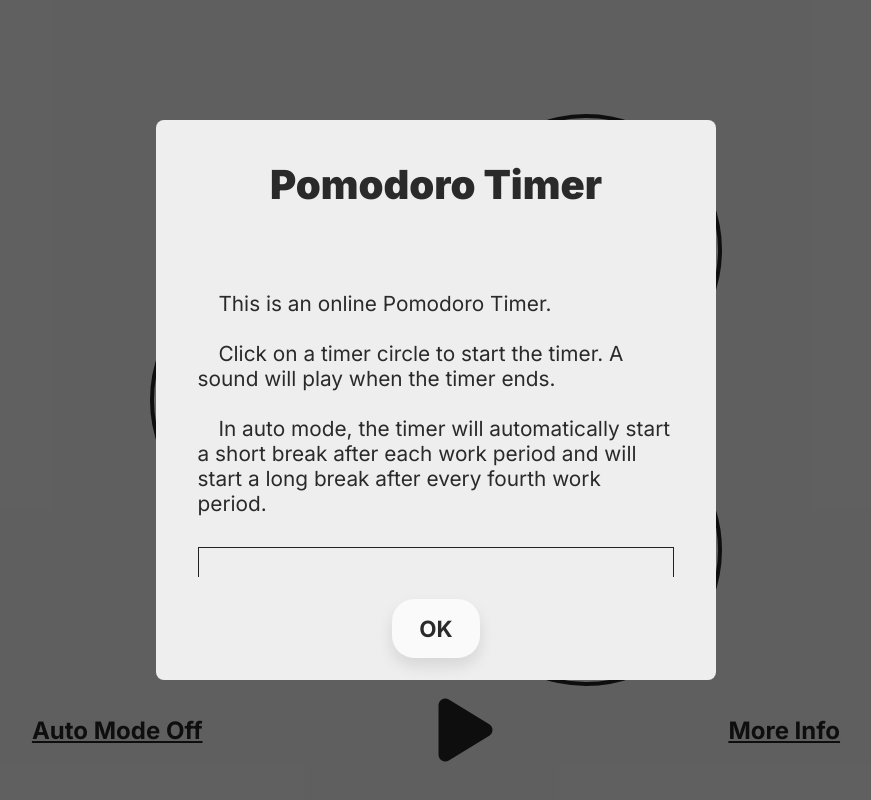
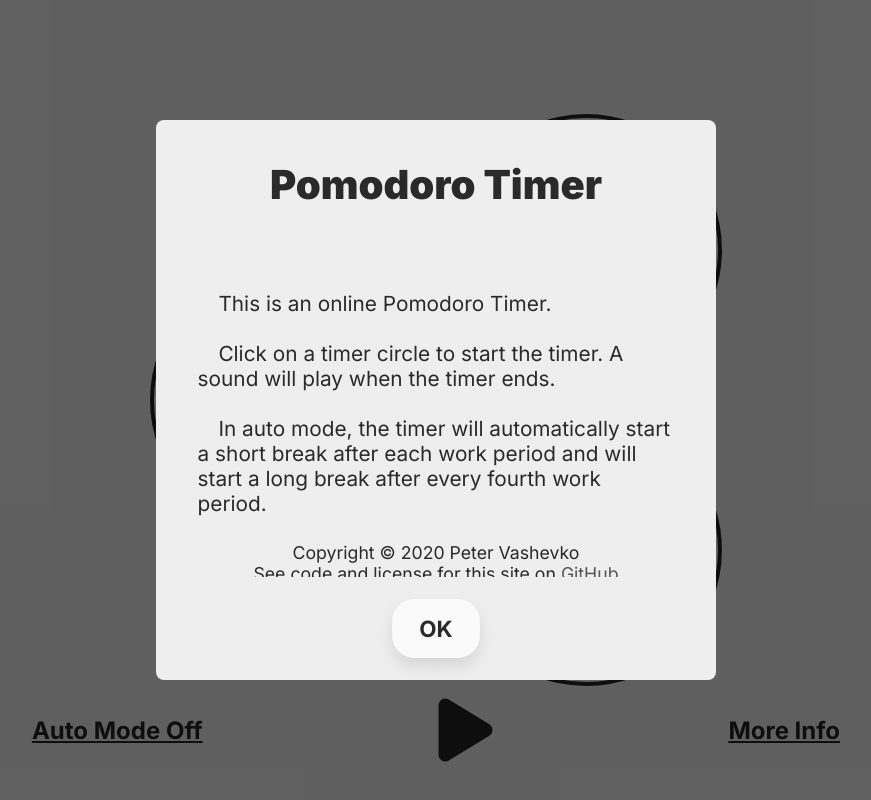
Before and after one commit to theaquarium/pomodoro, a plain HTML site: page index.html in a window 1280 px wide. Shown: the whole page, without its empty margins (204-1075 px from the left). Drawn offline with Linux system fonts and the light colour scheme.

Commit message:
Initial Commit

```diff
--- a/index.css
+++ b/index.css
@@ -198,6 +198,23 @@ body {
 	color: #333;
 }
 
+.Copyright > a {
+	text-decoration: underline;
+	color: #555555;
+}
+
+.Copyright > a:active {
+	text-decoration: underline;
+	color: #333;
+}
+
+.Copyright {
+	width: 100%;
+	text-align: center;
+	margin-top: 1.5em;
+	font-size: 0.85em;
+}
+
 .Log {
 	border: 1px solid #222;
 	margin-top: 1.5em;
--- a/index.html
+++ b/index.html
@@ -47,6 +47,11 @@
 				&emsp;Click on a timer circle to start the timer. A sound will play when the timer ends.
 				<br><br>
 				&emsp;In auto mode, the timer will automatically start a short break after each work period and will start a long break after every fourth work period.
+				<div class="Copyright">
+					Copyright © 2020 Peter Vashevko
+					<br>
+					See code and license for this site on <a href="https://github.com/theaquarium/pomodoro">GitHub</a>
+				</div>
 				<div class="Log">
 					<div class="LogTitle">
 						Activity Log
```
Also changed, not shown: 2 other files.
